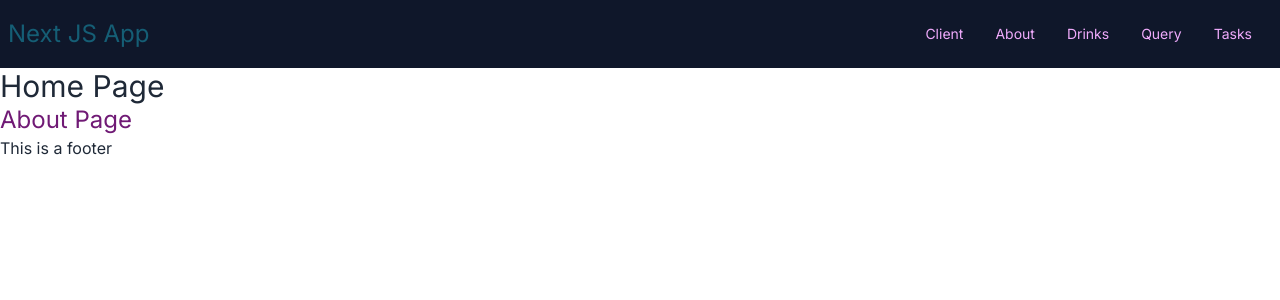
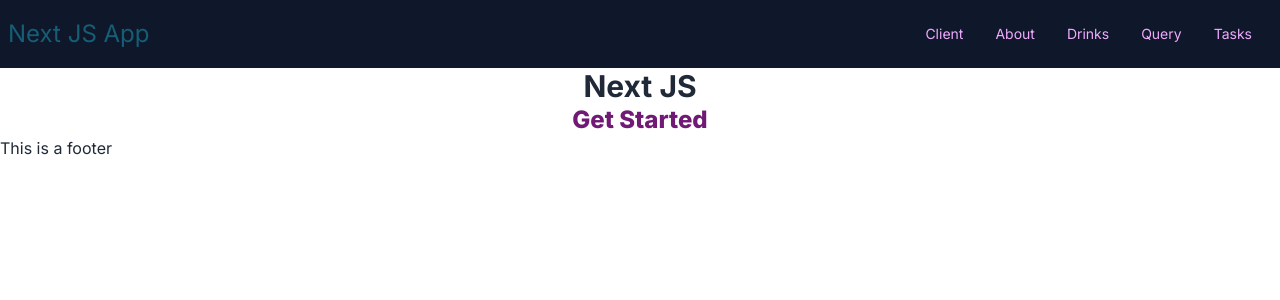
Before and after one commit to aghildev/next-study, a Next.js app: page / in a window 1280 px wide. Shown: the top 300 px of the page. Built offline with nearby package versions, Linux system fonts and the light colour scheme.

Commit message:
counter setup done

```diff
--- a/app/page.js
+++ b/app/page.js
@@ -3,9 +3,9 @@ import Link from 'next/link'
 
 export default function Home() {
   return (
-   <>
-   <h1 className='text-3xl'>Home Page</h1>
-   <Link href = "/about" className='text-2xl text-fuchsia-900'>About Page</Link>
-   </>
+   <div className='text-center'>
+   <h1 className='text-3xl font-bold'>Next JS</h1>
+   <Link href = "/about" className='text-2xl text-fuchsia-900 font-extrabold'>Get Started</Link>
+   </div>
   )
 }
```
